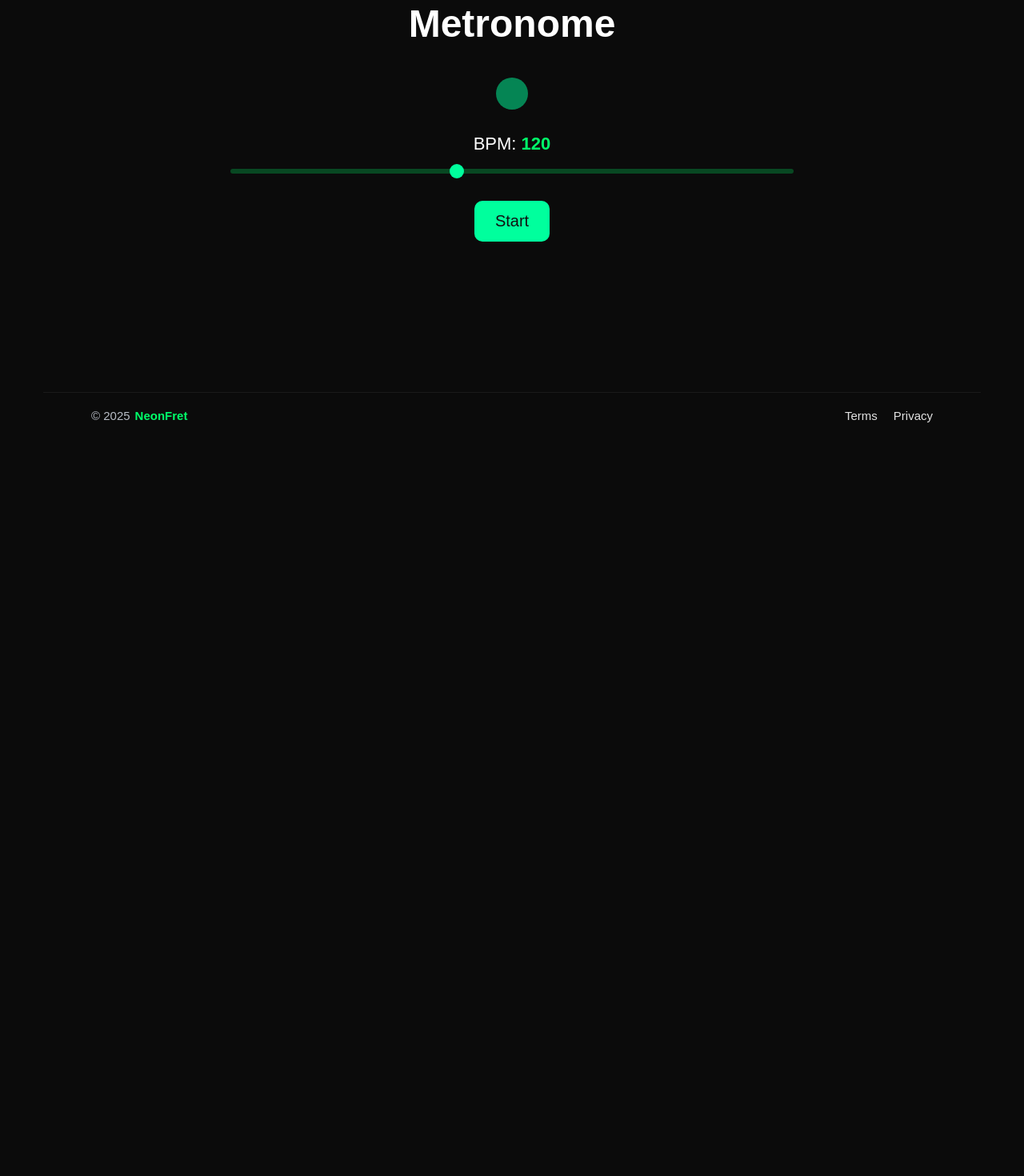
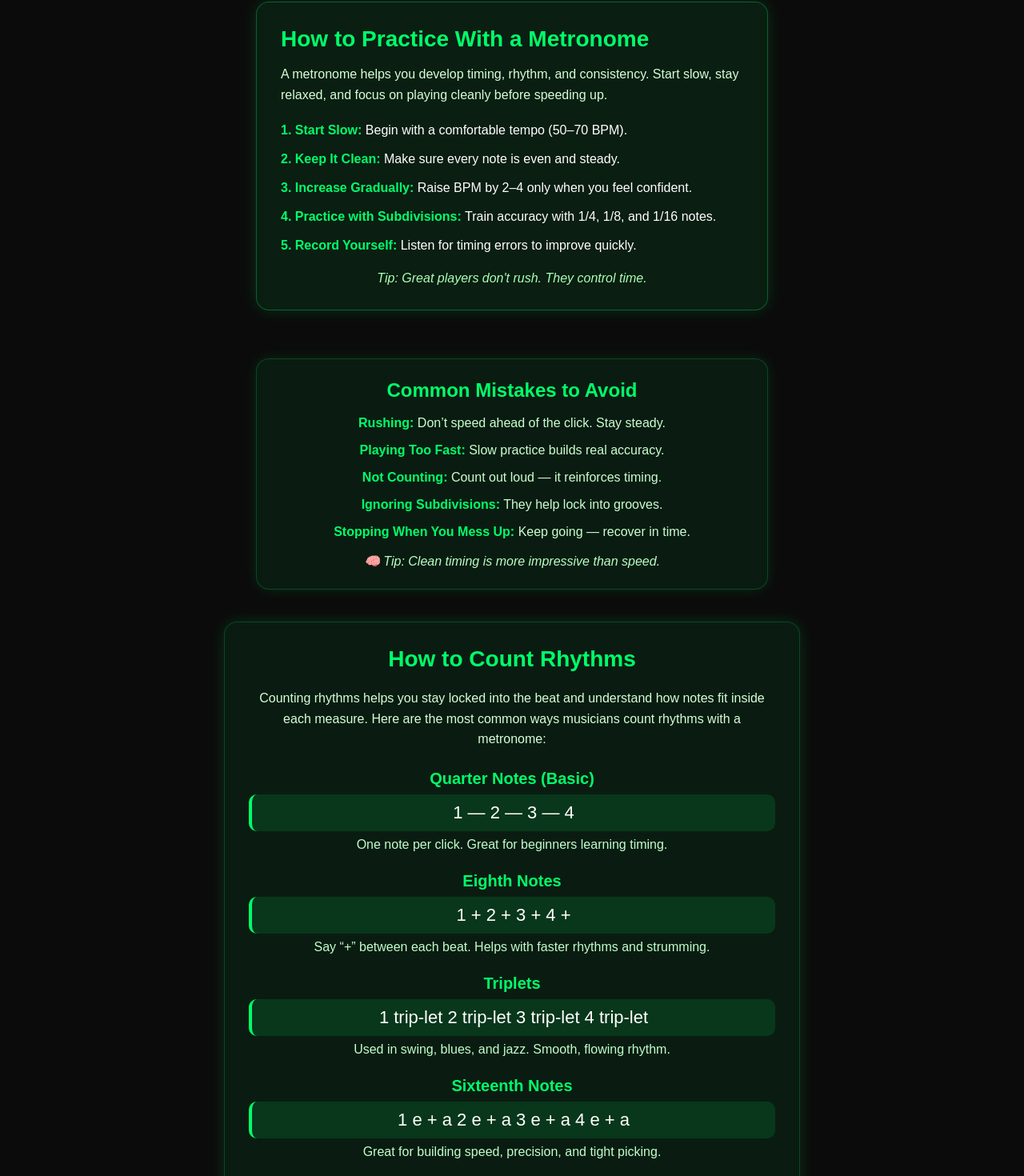
Before and after one commit to NeonFret/neonfret-app, a React (Vite) app in the folder client/: page /metronome in a window 1280 px wide. Shown: the part 160-1630 px from the top of the page at 80% size. Before the commit the page ends 800 px from the top, so only its background shows below. Built offline with nearby package versions, Linux system fonts and the light colour scheme.

Commit message:
Finished metronome page

```diff
--- /dev/null
+++ b/client/src/components/Metronome/CountingGuide.css
@@ -0,0 +1,60 @@
+.counting-guide {
+  padding: 30px;
+  width: 80%;
+  max-width: 900px;
+
+  background: rgba(0, 255, 106, 0.07);
+  border: 1px solid rgba(0, 255, 106, 0.2);
+  border-radius: 16px;
+
+  box-shadow: 0 0 20px rgba(0, 255, 106, 0.15);
+  backdrop-filter: blur(5px);
+
+  color: white;
+  margin-left: auto;
+  margin-right: auto;
+}
+
+.counting-title {
+  color: var(--neon-green);
+  font-size: 28px;
+  margin-bottom: 20px;
+}
+
+.counting-text {
+  margin-bottom: 25px;
+  line-height: 1.6;
+  color: #d4ffd8;
+}
+
+.counting-block {
+  margin-bottom: 25px;
+}
+
+.counting-block h3 {
+  font-size: 20px;
+  color: var(--neon-green);
+  margin-bottom: 8px;
+}
+
+.example {
+  font-size: 22px;
+  color: white;
+  background: rgba(0, 255, 106, 0.12);
+  padding: 10px 16px;
+  border-radius: 10px;
+  margin: 8px 0;
+  border-left: 4px solid var(--neon-green);
+}
+
+.desc {
+  font-size: 16px;
+  color: #c0ffcb;
+}
+
+.counting-tip {
+  margin-top: 20px;
+  font-style: italic;
+  text-align: center;
+  color: #b3ffbf;
+}
--- /dev/null
+++ b/client/src/components/Metronome/CountingGuide.jsx
@@ -0,0 +1,53 @@
+import React from "react";
+import "./CountingGuide.css";
+
+export default function CountingGuide() {
+  return (
+    <div className="counting-guide">
+      <h2 className="counting-title">How to Count Rhythms</h2>
+
+      <p className="counting-text">
+        Counting rhythms helps you stay locked into the beat and understand how
+        notes fit inside each measure. Here are the most common ways musicians
+        count rhythms with a metronome:
+      </p>
+
+      <div className="counting-block">
+        <h3>Quarter Notes (Basic)</h3>
+        <p className="example">1 — 2 — 3 — 4</p>
+        <p className="desc">
+          One note per click. Great for beginners learning timing.
+        </p>
+      </div>
+
+      <div className="counting-block">
+        <h3>Eighth Notes</h3>
+        <p className="example">1 + 2 + 3 + 4 +</p>
+        <p className="desc">
+          Say “+” between each beat. Helps with faster rhythms and strumming.
+        </p>
+      </div>
+
+      <div className="counting-block">
+        <h3>Triplets</h3>
+        <p className="example">1 trip-let 2 trip-let 3 trip-let 4 trip-let</p>
+        <p className="desc">
+          Used in swing, blues, and jazz. Smooth, flowing rhythm.
+        </p>
+      </div>
+
+      <div className="counting-block">
+        <h3>Sixteenth Notes</h3>
+        <p className="example">1 e + a 2 e + a 3 e + a 4 e + a</p>
+        <p className="desc">
+          Great for building speed, precision, and tight picking.
+        </p>
+      </div>
+
+      <p className="counting-tip">
+        Tip: Saying rhythms out loud improves accuracy more than practice
+        alone.
+      </p>
+    </div>
+  );
+}
--- a/client/src/components/Metronome/MetronomeControls.css
+++ b/client/src/components/Metronome/MetronomeControls.css
@@ -11,19 +11,27 @@
   border: none;
   cursor: pointer;
   transition: 0.2s;
+  font-weight: 700;
+  font-family: var(--font-primary);
 }
 
 .start-btn {
-  background: #00ff9d;
+  background: var(--neon-green);
+  border: 1px solid var(--neon-green);
   color: #111;
 }
 
 .stop-btn {
-  background: #ff1e1e;
+  border: 1px solid rgba(0, 255, 106, 0.25);
+  background: rgba(0, 255, 106, 0.25);
   color: white;
 }
 
-.start-btn:hover,
-.stop-btn:hover {
+.start-btn:hover {
   transform: scale(1.07);
 }
+.stop-btn:hover {
+  background-color: transparent;
+  border: 1px solid var(--neon-green);
+  color: var(--neon-green);
+}
--- /dev/null
+++ b/client/src/components/Metronome/MetronomeGuide.css
@@ -0,0 +1,52 @@
+.metronome-guide {
+  padding: 30px;
+  width: 80%;
+  max-width: 800px;
+
+  background: rgba(0, 255, 106, 0.08);
+  border: 1px solid rgba(0, 255, 106, 0.3);
+  border-radius: 16px;
+
+  box-shadow: 0 0 20px rgba(0, 255, 106, 0.15);
+  backdrop-filter: blur(6px);
+
+  text-align: left;
+  color: white;
+
+  margin-left: auto;
+  margin-right: auto;
+}
+
+.guide-title {
+  font-size: 28px;
+  margin-bottom: 15px;
+  color: var(--neon-green);
+}
+
+.guide-text {
+  margin-bottom: 20px;
+  line-height: 1.6;
+  color: #d6ffd7;
+}
+
+.guide-list {
+  list-style: none;
+  padding: 0;
+  margin-bottom: 20px;
+}
+
+.guide-list li {
+  margin-bottom: 12px;
+  line-height: 1.5;
+}
+
+.guide-list strong {
+  color: var(--neon-green);
+}
+
+.guide-tip {
+  font-style: italic;
+  color: #aaffb5;
+  margin-top: 10px;
+  text-align: center;
+}
--- /dev/null
+++ b/client/src/components/Metronome/MetronomeGuide.jsx
@@ -0,0 +1,42 @@
+import React from "react";
+import "./MetronomeGuide.css";
+
+export default function MetronomeGuide() {
+  return (
+    <div className="metronome-guide">
+      <h2 className="guide-title">How to Practice With a Metronome</h2>
+
+      <p className="guide-text">
+        A metronome helps you develop timing, rhythm, and consistency. Start
+        slow, stay relaxed, and focus on playing cleanly before speeding up.
+      </p>
+
+      <ul className="guide-list">
+        <li>
+          <strong>1. Start Slow:</strong> Begin with a comfortable tempo (50–70
+          BPM).
+        </li>
+        <li>
+          <strong>2. Keep It Clean:</strong> Make sure every note is even and
+          steady.
+        </li>
+        <li>
+          <strong>3. Increase Gradually:</strong> Raise BPM by 2–4 only when you
+          feel confident.
+        </li>
+        <li>
+          <strong>4. Practice with Subdivisions:</strong> Train accuracy with
+          1/4, 1/8, and 1/16 notes.
+        </li>
+        <li>
+          <strong>5. Record Yourself:</strong> Listen for timing errors to
+          improve quickly.
+        </li>
+      </ul>
+
+      <p className="guide-tip">
+        Tip: Great players don't rush. They control time.
+      </p>
+    </div>
+  );
+}
--- /dev/null
+++ b/client/src/components/Metronome/MetronomeMistakes.css
@@ -0,0 +1,45 @@
+.metronome-mistakes {
+  margin-top: 30px;
+  padding: 25px;
+  width: 80%;
+  max-width: 900px;
+
+  background: rgba(0, 255, 106, 0.07);
+  border: 1px solid rgba(0, 255, 106, 0.2);
+  border-radius: 16px;
+
+  box-shadow: 0 0 18px rgba(0, 255, 106, 0.12);
+  backdrop-filter: blur(5px);
+
+  color: white;
+  margin-left: auto;
+  margin-right: auto;
+}
+
+.mistakes-title {
+  color: var(--neon-green);
+  font-size: 24px;
+  margin-bottom: 15px;
+}
+
+.mistakes-list {
+  list-style: none;
+  padding: 0;
+  margin-bottom: 15px;
+}
+
+.mistakes-list li {
+  margin-bottom: 10px;
+  line-height: 1.5;
+  color: #caffd0;
+}
+
+.mistakes-list strong {
+  color: var(--neon-green);
+}
+
+.mistakes-tip {
+  font-style: italic;
+  color: #b7ffc4;
+  text-align: center;
+}
--- /dev/null
+++ b/client/src/components/Metronome/MetronomeMistakes.jsx
@@ -0,0 +1,22 @@
+import React from "react";
+import "./MetronomeMistakes.css";
+
+export default function MetronomeMistakes() {
+  return (
+    <div className="metronome-mistakes">
+      <h2 className="mistakes-title">Common Mistakes to Avoid</h2>
+
+      <ul className="mistakes-list">
+        <li><strong>Rushing:</strong> Don’t speed ahead of the click. Stay steady.</li>
+        <li><strong>Playing Too Fast:</strong> Slow practice builds real accuracy.</li>
+        <li><strong>Not Counting:</strong> Count out loud — it reinforces timing.</li>
+        <li><strong>Ignoring Subdivisions:</strong> They help lock into grooves.</li>
+        <li><strong>Stopping When You Mess Up:</strong> Keep going — recover in time.</li>
+      </ul>
+
+      <p className="mistakes-tip">
+        🧠 Tip: Clean timing is more impressive than speed.
+      </p>
+    </div>
+  );
+}
--- a/client/src/pages/MetronomePage.css
+++ b/client/src/pages/MetronomePage.css
@@ -1,10 +1,50 @@
 .metronome-container {
-  padding: 80px 0 138px 0;
+  padding: 80px 0 50px 0;
   text-align: center;
   color: white;
+  display: flex;
+  flex-direction: column;
+  gap: 120px;
 }
 
-.metronome-title {
-  font-size: 48px;
-  margin-bottom: 40px;
+.guides {
+  display: grid;
+  grid-template-columns: 1fr 1fr;
+  gap: 40px;
+
+  width: 100%;
+  margin: 0px auto;
+  align-items: center;
 }
+
+.left-guides {
+  display: flex;
+  flex-direction: column;
+  gap: 30px;
+  height: 100%;
+}
+
+.right-guides {
+  height: 100%;
+  display: flex;
+  flex-direction: column;
+}
+
+.metronome-section {
+  border: 1px solid #8f8f8f;
+  padding: 50px;
+  width: 90%;
+  margin: 0 auto;
+  border-radius: 8px;
+  background: rgba(0, 255, 106, 0.07);
+  border: 1px solid rgba(0, 255, 106, 0.2);
+  box-shadow: 0 0 18px rgba(0, 255, 106, 0.12);
+}
+
+@media (max-width: 1361px) {
+  .guides {
+    display: flex;
+    flex-direction: column;
+    align-items: center;
+  }
+}
--- a/client/src/pages/MetronomePage.jsx
+++ b/client/src/pages/MetronomePage.jsx
@@ -6,19 +6,36 @@ import useNeonMetronome from "../Hooks/useMetronome";
 import BeatVisualizer from "../components/Metronome/BeatVisualizer";
 import BpmSlider from "../components/Metronome/BpmSlider";
 import MetronomeControls from "../components/Metronome/MetronomeControls";
+import MetronomeGuide from "../components/Metronome/MetronomeGuide";
+import CountingGuide from "../components/Metronome/CountingGuide";
+import MetronomeMistakes from "../components/Metronome/MetronomeMistakes";
 
 export default function MetronomePage() {
   const { bpm, setBpm, isPlaying, start, stop, beat } = useNeonMetronome(120);
 
   return (
     <div className="metronome-container">
-      <h1 className="metronome-title">Metronome</h1>
+      <div className="guides">
+        <div className="left-guides">
+          <MetronomeGuide />
+          <MetronomeMistakes />
+        </div>
 
-      <BeatVisualizer isPlaying={isPlaying} beat={beat} />
+        <div className="right-guides">
+          <CountingGuide />
+        </div>
+      </div>
 
-      <BpmSlider bpm={bpm} setBpm={setBpm} />
+      <div className="metronome-section">
+        <h1>
+          <span>Practice</span> With Metronome!
+        </h1>
+        <BeatVisualizer isPlaying={isPlaying} beat={beat} />
 
-      <MetronomeControls isPlaying={isPlaying} start={start} stop={stop} />
+        <BpmSlider bpm={bpm} setBpm={setBpm} />
+
+        <MetronomeControls isPlaying={isPlaying} start={start} stop={stop} />
+      </div>
     </div>
   );
 }
```
